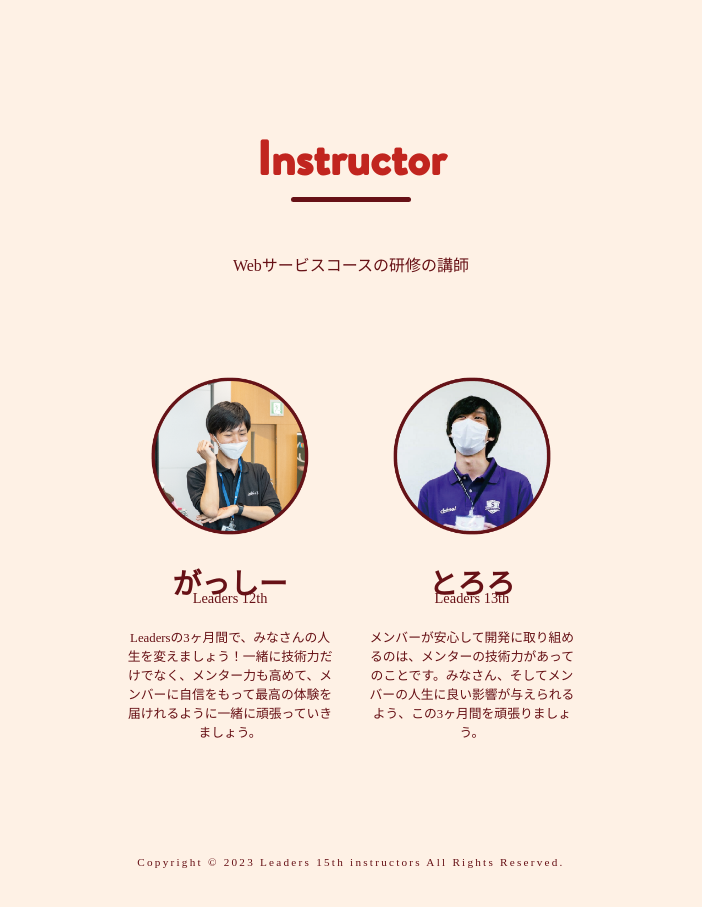
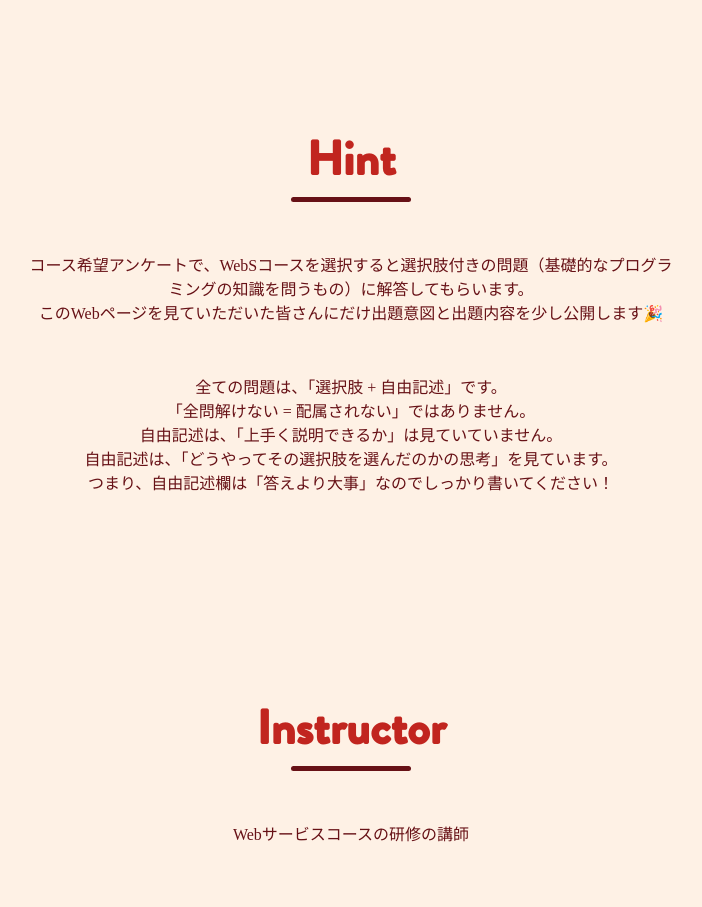
Before and after one commit to leaders14-webs/introduction, a plain HTML site: page index.html in a window 1280 px wide. Shown: the part 3740-4647 px from the top of the page, without its empty margins (289-991 px from the left). Before the commit the page ends 4624 px from the top, so only its background shows below. Drawn offline with nearby package versions, Linux system fonts and the light colour scheme; a web font is replaced by a local one.

Commit message:
add: hint

```diff
--- a/index.html
+++ b/index.html
@@ -87,6 +87,24 @@
       </p>
       <img src="./assets/images/technology.png" alt="" class="tech_img tech scroll-fade" />
     </section>
+
+    <section id="hint">
+      <h1 class="title scroll-fade">
+        Hint
+      </h1>
+      <p class="main_description scroll-fade">
+        コース希望アンケートで、WebSコースを選択すると選択肢付きの問題（基礎的なプログラミングの知識を問うもの）に解答してもらいます。<br />
+        このWebページを見ていただいた皆さんにだけ出題意図と出題内容を少し公開します🎉
+      </p>
+      <p class="main_description scroll-fade">
+        全ての問題は、「選択肢 + 自由記述」です。<br />
+        「全問解けない = 配属されない」ではありません。<br />
+        自由記述は、「上手く説明できるか」は見ていていません。<br />
+        自由記述は、「どうやってその選択肢を選んだのかの思考」を見ています。<br />
+        つまり、自由記述欄は「答えより大事」なのでしっかり書いてください！
+      </p>
+    </section>
+
     <section id="instructor">
       <h1 class="title scroll-fade">
         Instructor
```
